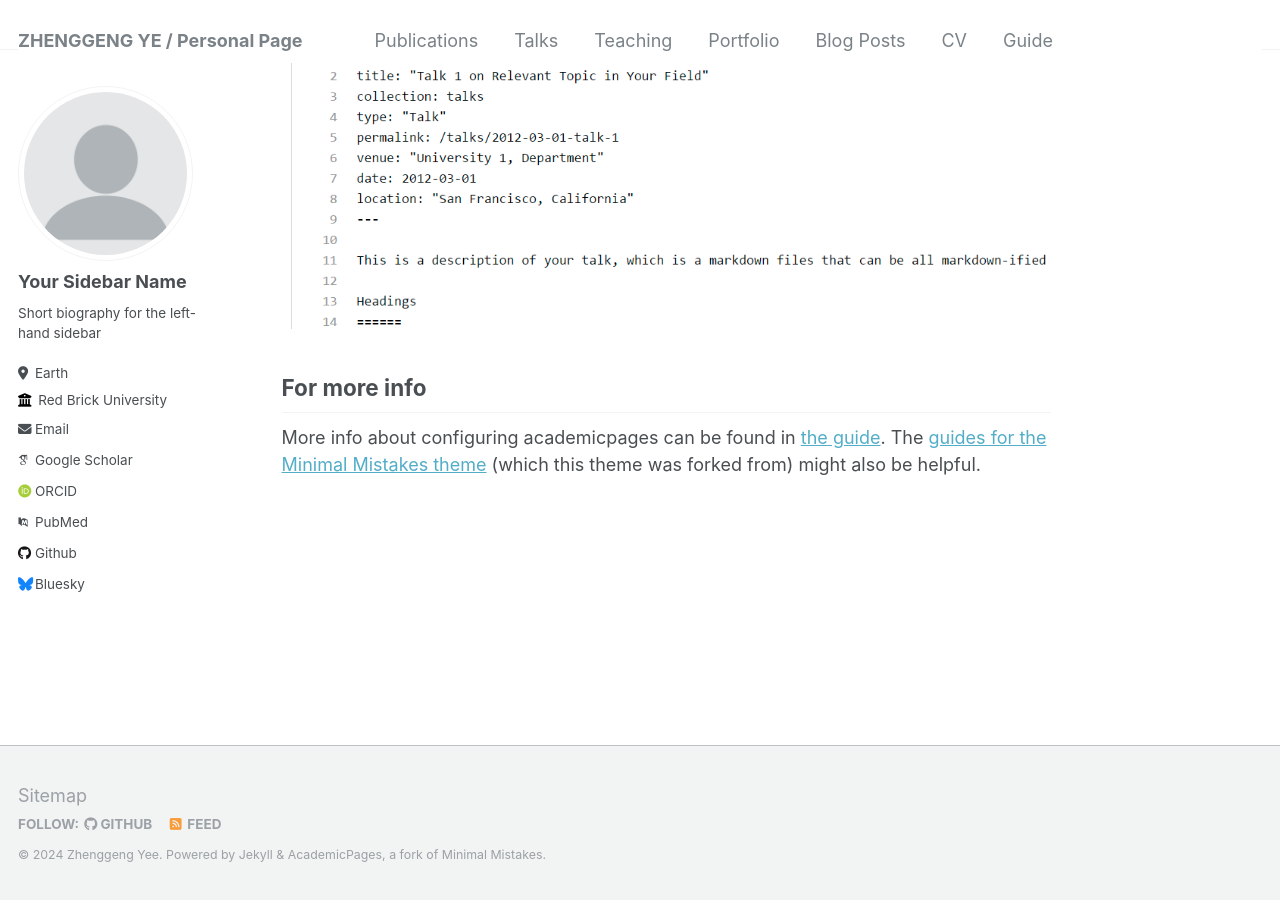
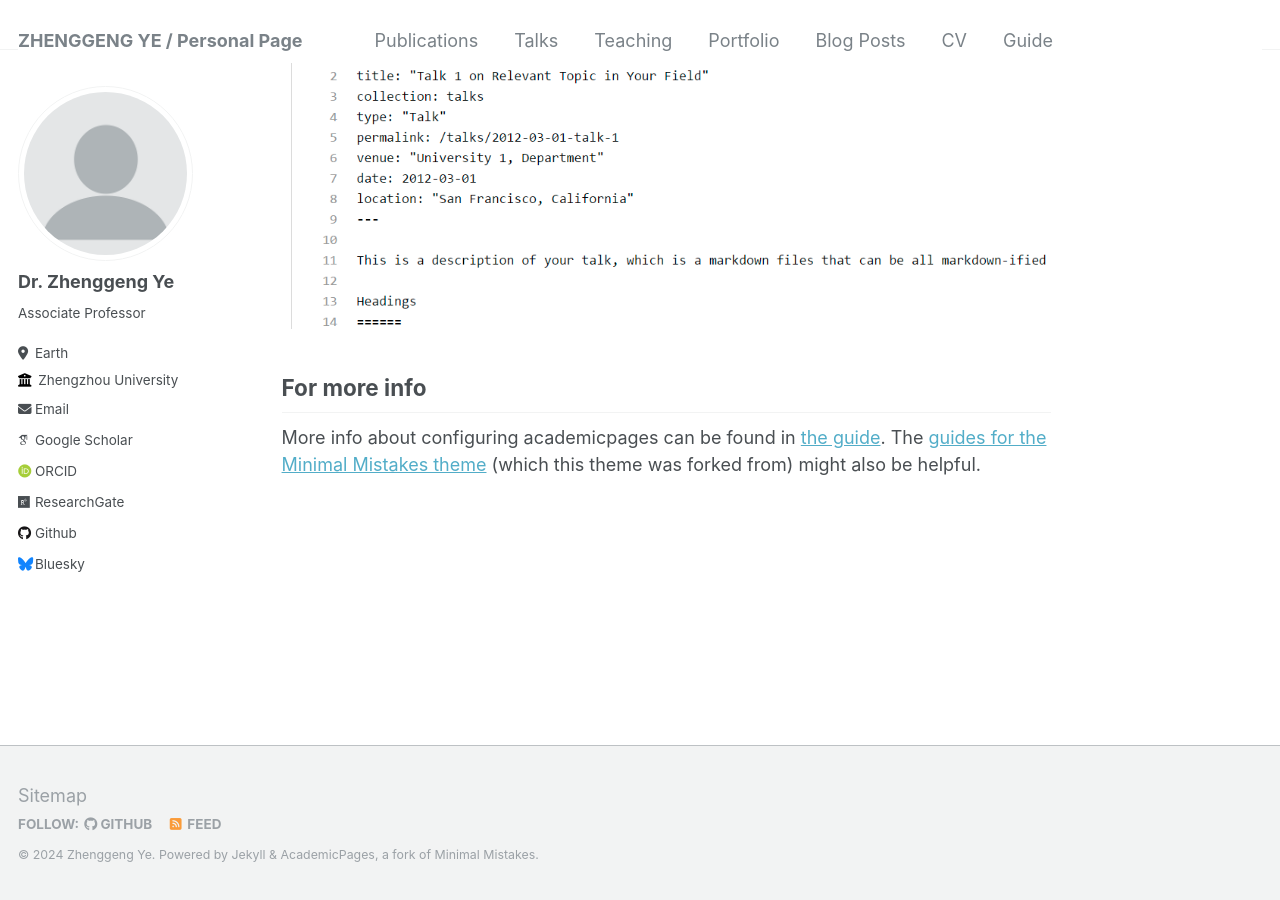
Before and after one commit to yezhenggeng/Page, a Jekyll site: the page built from _pages/about.md, in a window 1280 px wide and 900 px high, scrolled down 2640 px. Built offline with Jekyll 4.4.1, drawn with Linux system fonts in a browser that asks for light colours; some web fonts are replaced.

Commit message:
Update _config.yml

```diff
--- a/_config.yml
+++ b/_config.yml
@@ -10,11 +10,11 @@
 locale                   : "en-US"
 title                    : "ZHENGGENG YE / Personal Page"
 title_separator          : "-"
-name                     : &name "Zhenggeng Yee"
+name                     : &name "Zhenggeng Ye"
 description              : &description "Associate Professor"
 url                      : https://academicpages.github.io # the base hostname & protocol for your site e.g. "https://yezhenggeng.github.io/Page/"
 baseurl                  : "" # the subpath of your site, e.g. "/blog"
-repository               : "academicpages/academicpages.github.io"
+repository               : "yezhenggeng.github.io/Page/"
 
 # Site Author - The following control what appear as part of the author content on the side bar.
 #               If a field is blank the icon and link will not appear, otherwise it will be shown.
@@ -22,21 +22,18 @@ repository               : "academicpages/academicpages.github.io"
 author:
   # Biographic information
   avatar           : "profile.png"
-  name             : "Your Sidebar Name"
+  name             : "Dr. Zhenggeng Ye"
   pronouns         : # example: "she/her"
-  bio              : "Short biography for the left-hand sidebar"
+  bio              : "Associate Professor"
   location         : "Earth"
-  employer         : "Red Brick University"
-  uri              : # URL
-  email            : "none@example.org"
+  employer         : "Zhengzhou University"
+  uri              : # URL "http://www7.zzu.edu.cn/glxy/info/1501/5176.htm"
+  email            : "yezhenggeng@zzu.edu.cn"
 
   # Academic websites
-  arxiv            : # URL - Update with the correct link to your profile
   googlescholar    : "https://scholar.google.com/citations?user=PS_CX0AAAAAJ"
-  impactstory      : # URL
-  orcid            : "http://orcid.org/yourorcidurl"
-  pubmed           : "https://www.ncbi.nlm.nih.gov/pubmed/?term=john+snow"
-  researchgate     : # URL
+  orcid            : "https://orcid.org/my-orcid?orcid=0000-0002-0636-9701"
+  researchgate     : "https://www.researchgate.net/profile/Zhenggeng-Ye"
 
   # Repositories and software development
   bitbucket        : # Username - Update with your username on the site
```
